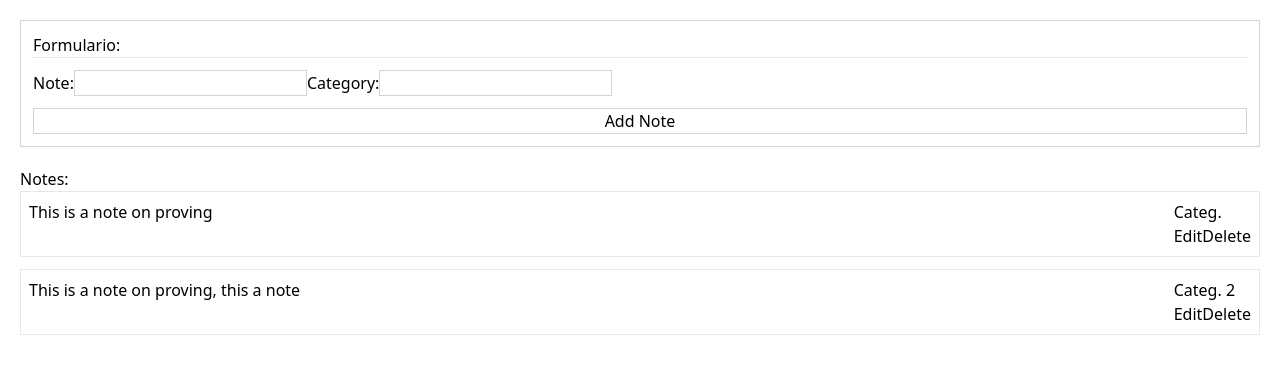
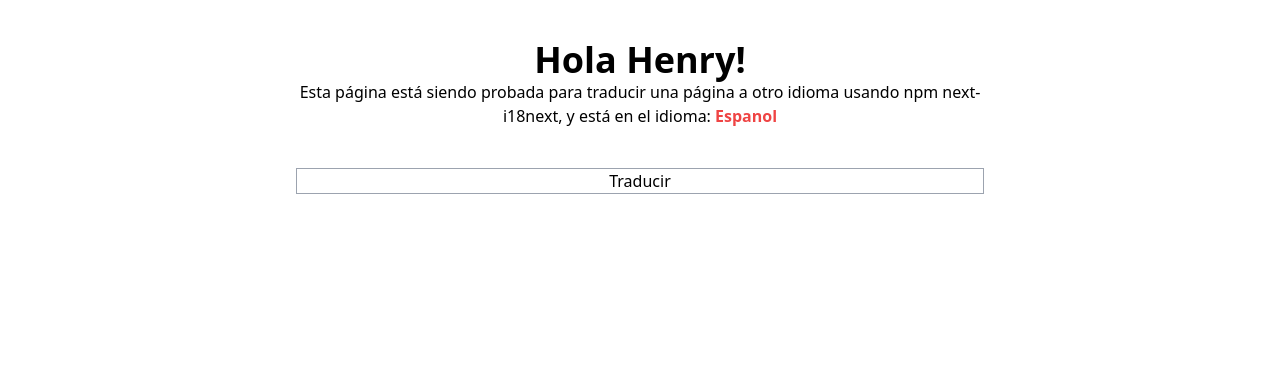
Before and after one commit to HenryMilac/Mixer, a React (Vite) app: page / in a window 1280 px wide. Shown: the top 374 px of the page. Built offline with nearby package versions, Linux system fonts and the light colour scheme.

Commit message:
Page Translate, interface is done

```diff
--- a/src/App.tsx
+++ b/src/App.tsx
@@ -1,10 +1,11 @@
-import FormAddEditDeleteZustand from "./MixerFront/Projects/FormAddEditDeleteZustand/FormAddEditDeleteZustand";
+import TranslatePage from "./MixerFront/Issues/TranslatePage/TranslatePage";
+
 
 export default function App() {
 
   return (
     <>
-      <FormAddEditDeleteZustand/>
+      <TranslatePage/>
     </>
   )
 }
--- /dev/null
+++ b/src/MixerFront/Issues/TranslatePage/TranslatePage.tsx
@@ -0,0 +1,14 @@
+export default function TranslatePage() {
+    return (
+        <div className="flex flex-col gap-y-10 p-10 max-w-3xl mx-auto">
+            <div className="flex flex-col items-center">
+                <p className="text-4xl font-bold">Hola Henry!</p>
+                <p className="text-center">Esta página está siendo probada para traducir una página a otro idioma usando npm next-i18next, y está en el idioma: <span className="text-red-500 font-bold">Espanol</span></p>
+            </div>
+
+            <div>
+                <button className="mx-auto w-full border border-gray-400">Traducir</button>
+            </div>
+        </div>
+)
+}
```
